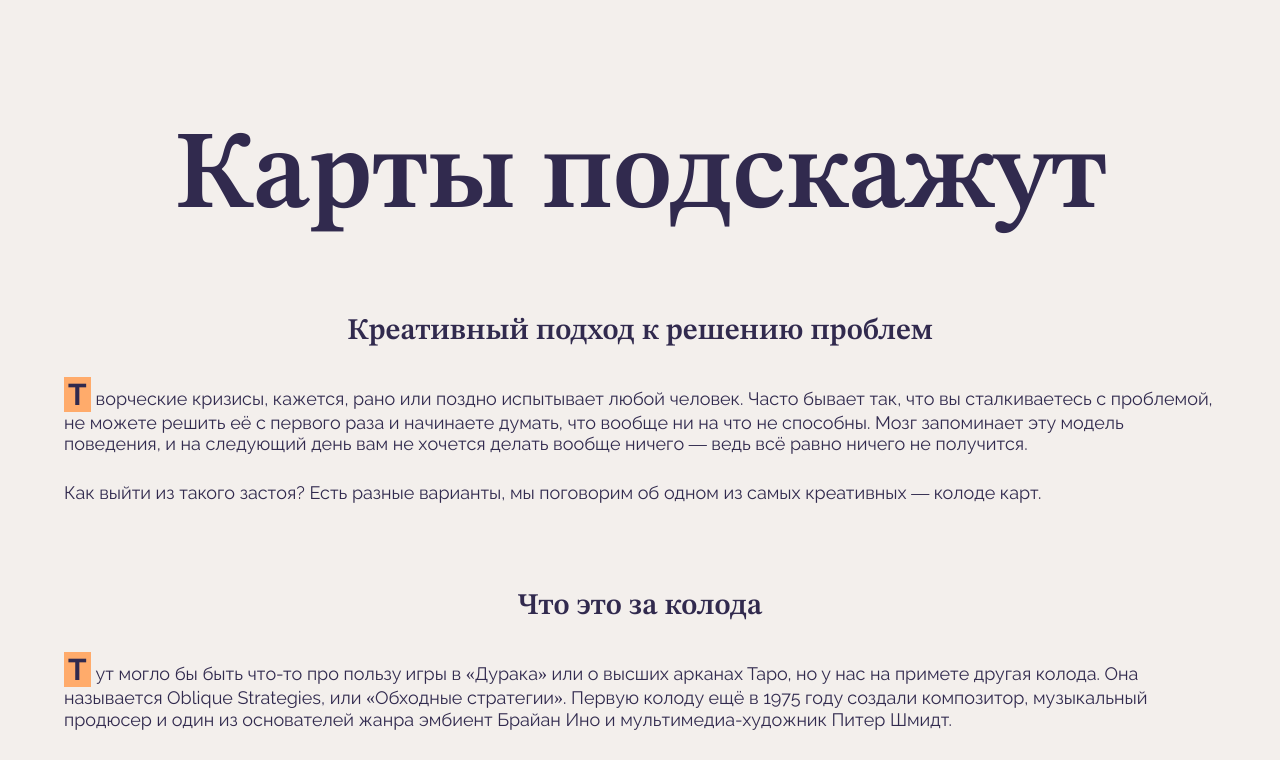
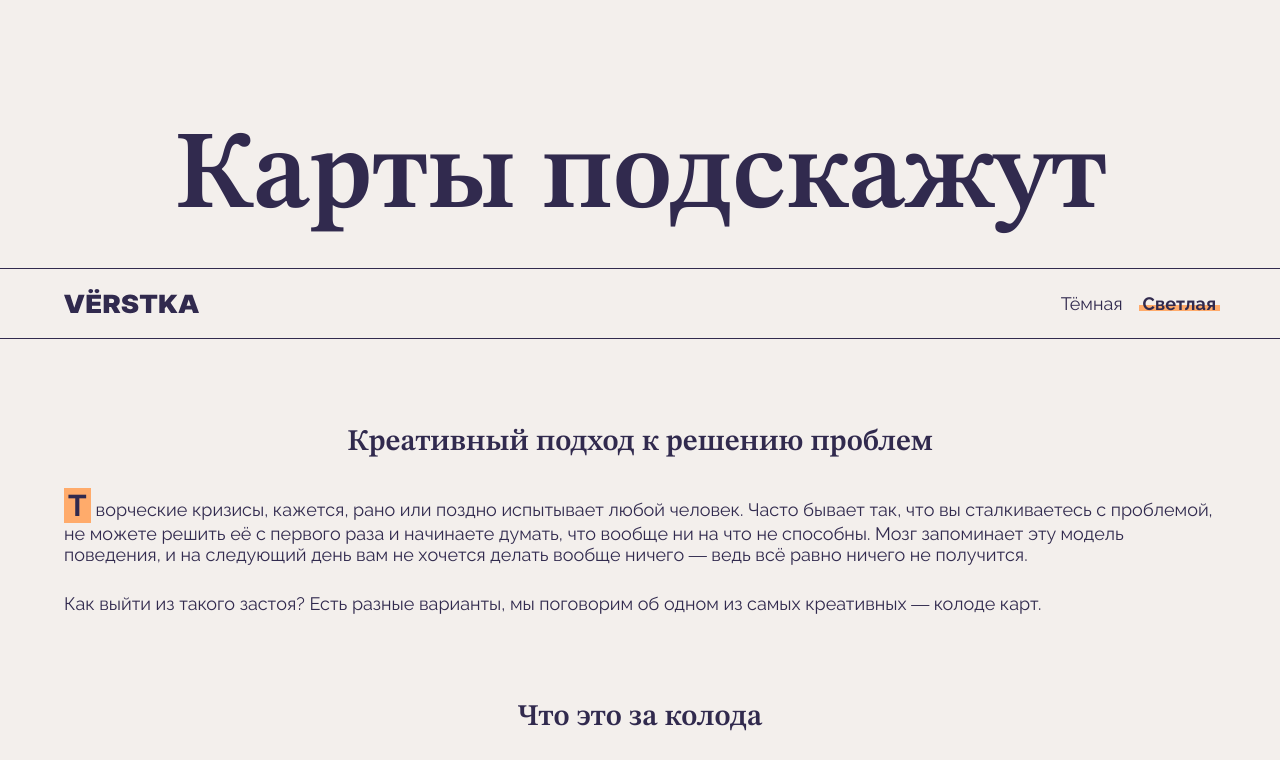
Before and after one commit to elmurat-karabekov/practicum-karty-podskazhut, a plain HTML site: page index.html in a window 1280 px wide. Shown: the top 760 px of the page. Drawn offline with Linux system fonts and the light colour scheme.

Commit message:
add navbar to header

```diff
--- a/index.html
+++ b/index.html
@@ -14,6 +14,28 @@
   <body class="page theme_dark">
     <header class="header">
       <h1 class="header__title heading content-section">Карты подскажут</h1>
+      <nav class="header__menu content-section">
+        <div class="header__logo">
+          <svg xmlns="http://www.w3.org/2000/svg" width="135" height="25">
+            <use href="./images/logo.svg#logo"></use>
+          </svg>
+        </div>
+        <ul class="header__theme-toggler">
+          <li>
+            <button class="header__theme-button header__theme-button_type_dark">
+              Тёмная
+            </button>
+          </li>
+          <li>
+            <button
+              disabled
+              class="header__theme-button header__theme-button_type_light header__theme-button_is-active"
+            >
+              Светлая
+            </button>
+          </li>
+        </ul>
+      </nav>
     </header>
     <main class="content content-section">
       <h2 class="content__title heading">
--- a/styles/style.css
+++ b/styles/style.css
@@ -52,6 +52,52 @@ figure {
   font-size: clamp(3.75rem, 2.5rem + 5.5556vw, 7.5rem);
 }
 
+.header__menu {
+  display: flex;
+  justify-content: space-between;
+  align-items: center;
+  border-block: 1px solid currentColor;
+  padding-block: 20px;
+}
+
+.header__theme-toggler {
+  display: flex;
+  gap: 20px;
+  padding: 0;
+  list-style: none;
+}
+
+.header__theme-button {
+  position: relative;
+  margin: 0;
+  border: none;
+  padding: 0;
+  color: currentColor;
+  font-family: inherit;
+  font-size: 18px;
+  background-color: transparent;
+  cursor: pointer;
+}
+
+.header__theme-button:hover {
+  text-decoration: underline;
+}
+
+.header__theme-button_is-active {
+  font-weight: 700;
+}
+
+.header__theme-button_is-active::after {
+  content: '';
+  position: absolute;
+  z-index: -1;
+  background-color: var(--accent-color);
+  block-size: 0.5ch;
+  inline-size: calc(100% + 8px);
+  inset-block-end: 0.3ch;
+  inset-inline-start: -4px;
+}
+
 .content__title {
   margin-block-start: 7vi;
   margin-block-end: 2.5vi;
@@ -69,10 +115,10 @@ figure {
 .content__text-block_type_first-lettered
   > .content__paragraph:first-child::first-letter {
   display: inline-block;
+  margin-inline-end: 5px;
+  padding: 0 4px;
+  font-weight: 700;
   font-size: 30px;
-  font-weight: 700;
-  padding: 0 4px;
-  margin-inline-end: 5px;
   background-color: var(--accent-color);
 }
 
@@ -82,9 +128,9 @@ figure {
 
 .content__blockquote {
   margin-inline-start: auto;
-  inline-size: 75%;
   font-style: italic;
   line-height: 2;
+  inline-size: 75%;
 }
 
 .content__list {
@@ -103,13 +149,13 @@ figure {
 .content__list-item::before {
   content: '';
   position: absolute;
+  margin-block-start: -7.5px;
+  background-image: url(../images/marker-light.svg);
+  background-repeat: no-repeat;
+  background-position: center;
+  background-size: contain;
   inline-size: 15px;
   block-size: 15px;
-  margin-block-start: -7.5px;
-  background-image: url(../images/marker-light.svg);
-  background-size: contain;
-  background-position: center;
-  background-repeat: no-repeat;
   inset-block-start: 50%;
   inset-inline-start: -25px;
 }
@@ -127,8 +173,8 @@ figure {
 
 .content__picture-caption {
   border-block-end: 1px solid currentColor;
+  padding: 20px;
   font-size: 18px;
-  padding: 20px;
   text-align: center;
 }
 
@@ -137,9 +183,9 @@ figure {
   flex-direction: column;
   justify-content: center;
   align-items: center;
+  margin-block-start: 7vi;
+  border: 1px solid currentColor;
   aspect-ratio: 4/3;
-  border: 1px solid currentColor;
-  margin-block-start: 7vi;
 }
 
 .content__card-title {
@@ -158,10 +204,10 @@ figure {
 .colored-text::after {
   content: '';
   position: absolute;
+  z-index: -1;
+  background-color: var(--accent-color);
   inline-size: calc(100% + 8px);
   block-size: 0.5ch;
-  background-color: var(--accent-color);
-  z-index: -1;
   inset-block-end: 0.3ch;
   inset-inline-start: -4px;
 }
```
